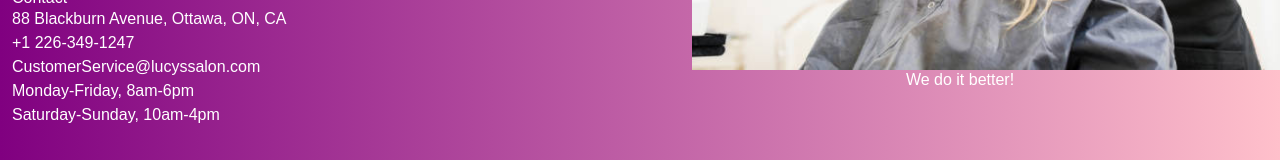
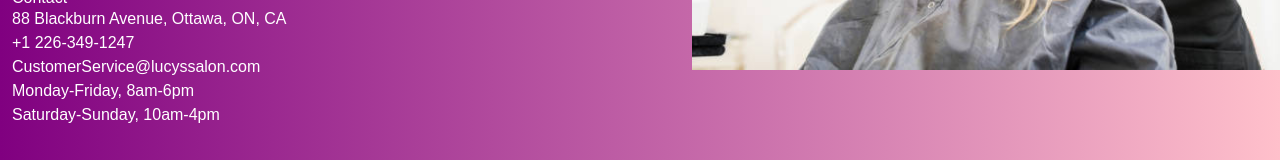
Before and after one commit to omarkhater1/okhater.github.io, a plain HTML site: page index.html in a window 1280 px wide. Shown: the part 594-754 px from the top of the page. Drawn offline with nearby package versions, Linux system fonts and the light colour scheme; a web font is replaced by a local one.

Commit message:
Update index.html

```diff
--- a/index.html
+++ b/index.html
@@ -75,7 +75,6 @@
 <div class="col-md-6 text-center">
 <img src="images/image2.jpeg" class="img-fluid">
 <p>  </p>
-<h4>We do it better!</h4>
 </div>
 </div>
 </div>
```
